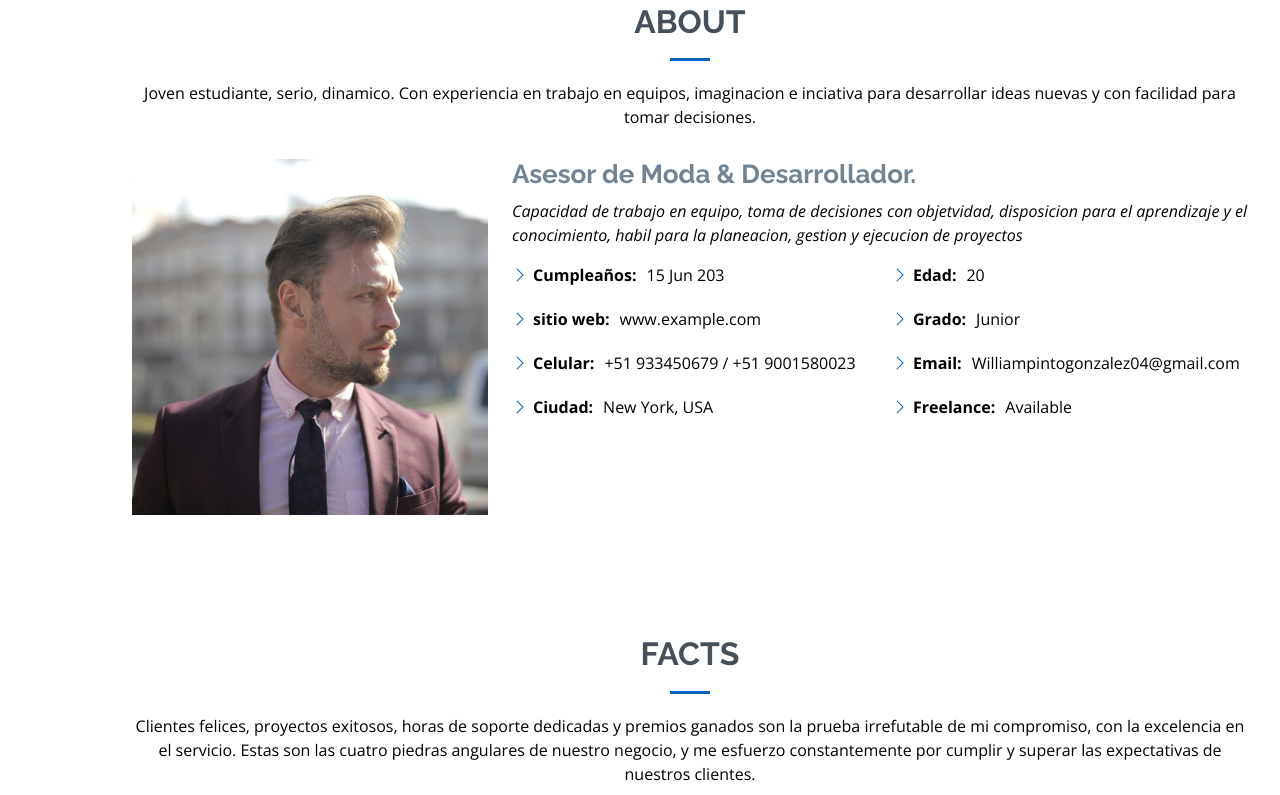
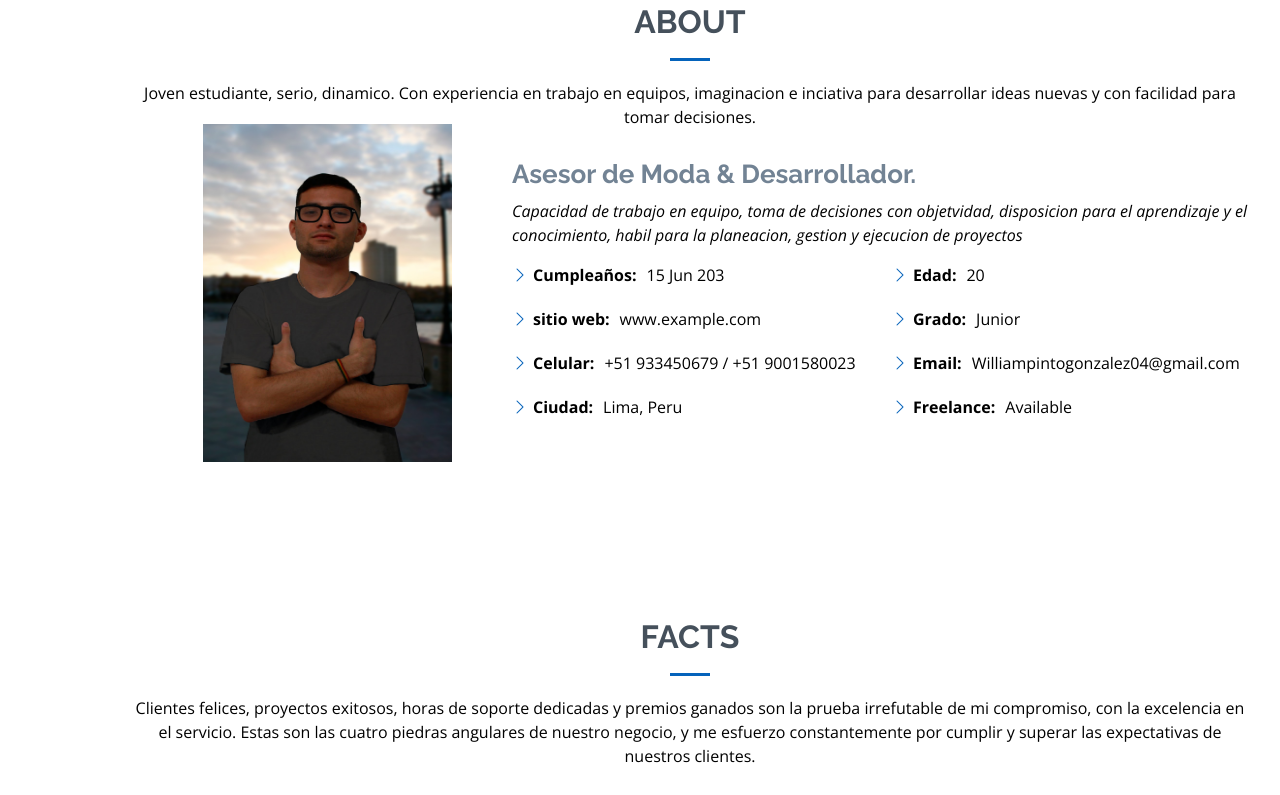
Before and after one commit to williamp04/MyResume, a plain HTML site: page index.html in a window 1280 px wide. Shown: the part 857-1652 px from the top of the page. Drawn offline with nearby package versions, Linux system fonts and the light colour scheme.

Commit message:
nuevas fotos

```diff
--- a/assets/css/style.css
+++ b/assets/css/style.css
@@ -310,7 +310,9 @@ h6 {
 
   border: solid 2px #fff;
 }
-
+body.active .body{
+  background-color: #313131;
+}
 body.active header {
   background-color: #313131;
 }
@@ -407,7 +409,7 @@ body.active #footer{
 
 #hero:before {
   content: "";
-  background: rgba(255, 255, 255, 0.8);
+  background: rgba(29, 29, 29, 0.397);
   position: absolute;
   bottom: 0;
   top: 0;
@@ -551,6 +553,13 @@ section {
 
 .about .content p:last-child {
   margin-bottom: 0;
+}
+
+.foto_about{
+  height: 100%;
+  width: 70%;
+  margin-top: -10%;
+  margin-left: 20%;
 }
 
 /*--------------------------------------------------------------
--- a/index.html
+++ b/index.html
@@ -35,7 +35,7 @@
   ======================================================== -->
 </head>
 
-<body>
+<body class="body">
 
   <!-- ======= Mobile nav toggle button ======= -->
   <!-- <button type="button" class="mobile-nav-toggle d-xl-none"><i class="bi bi-list mobile-nav-toggle"></i></button> -->
@@ -61,6 +61,7 @@
   </header><!-- End Header -->
 
   <!-- ======= Hero Section ======= -->
+
   <section id="hero" class="d-flex flex-column justify-content-center">
     <div class="container" data-aos="zoom-in" data-aos-delay="100">
       <h1>William Pinto</h1>
@@ -87,7 +88,7 @@
 
         <div class="row">
           <div class="col-lg-4">
-            <img src="assets/img/profile-img.jpg" class="img-fluid" alt="">
+            <img src="assets/img/aboutWAPG.jpeg" class="foto_about" alt="" width="50%">
           </div>
           <div class="col-lg-8 pt-4 pt-lg-0 content">
             <h3 id="skill">Asesor de Moda &amp; Desarrollador.</h3>
@@ -100,7 +101,7 @@
                   <li><i class="bi bi-chevron-right"></i> <strong>Cumpleaños:</strong> <span>15 Jun 203</span></li>
                   <li><i class="bi bi-chevron-right"></i> <strong>sitio web:</strong> <span>www.example.com</span></li>
                   <li><i class="bi bi-chevron-right"></i> <strong>Celular:</strong> <span>+51 933450679 / +51 9001580023</span></li>
-                  <li><i class="bi bi-chevron-right"></i> <strong>Ciudad:</strong> <span>New York, USA</span></li>
+                  <li><i class="bi bi-chevron-right"></i> <strong>Ciudad:</strong> <span>Lima, Peru</span></li>
                 </ul>
               </div>
               <div class="col-lg-6">
```
Also changed, not shown: assets/img/aboutWAPG.jpeg (added), assets/img/black.png (added), assets/img/profile-img.jpg (deleted), assets/img/white.png (added), assets/js/dark-mode.js (line endings or trailing spaces).
